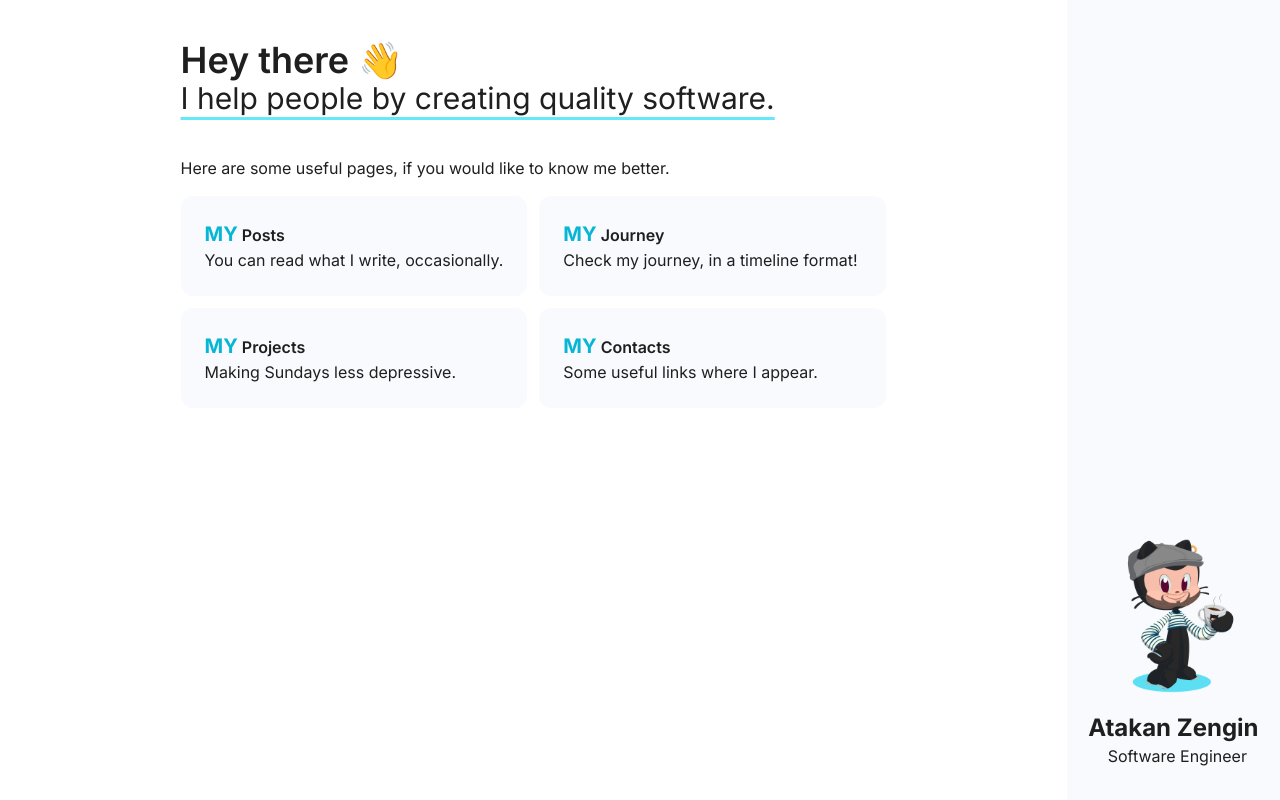
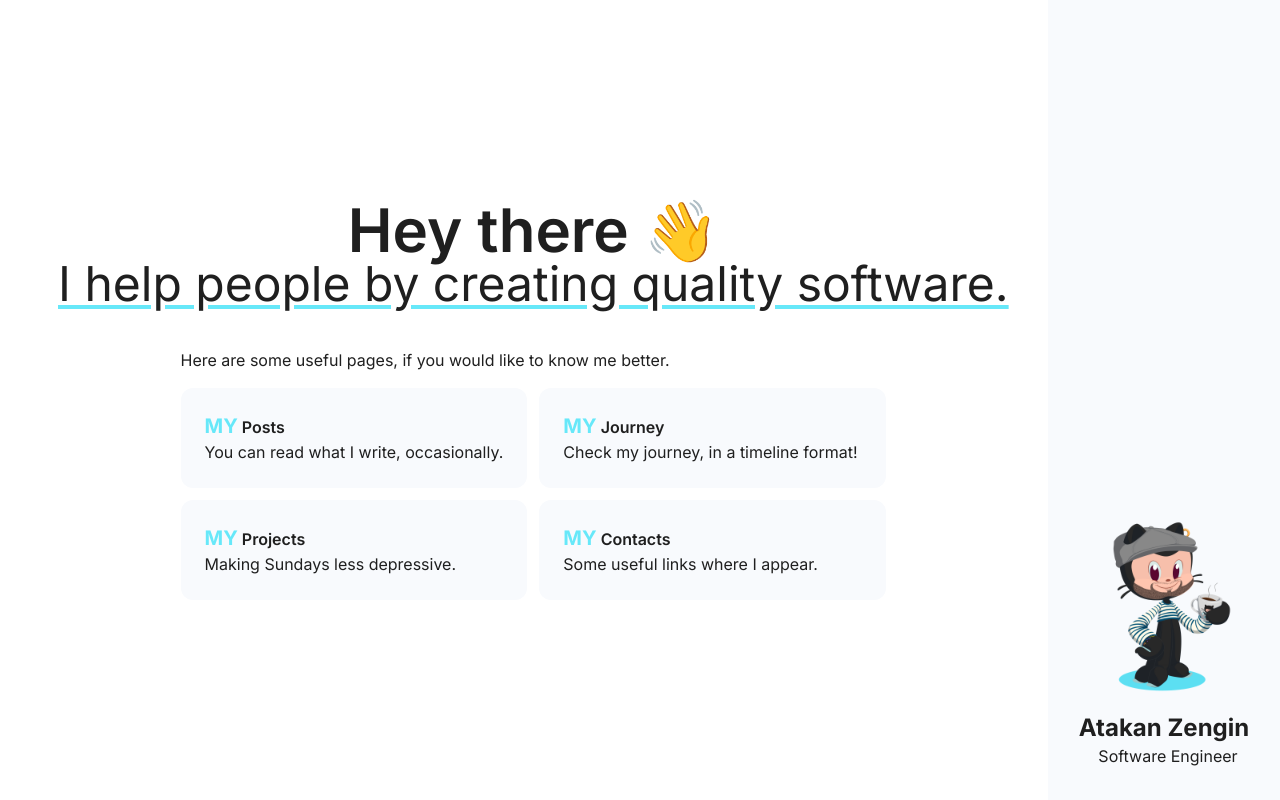
Before and after one commit to atakanzen/atakanzen.com, a Next.js app: page / in a window 1280 px wide. Built offline with nearby package versions, Linux system fonts and the light colour scheme.

Commit message:
Add post retrieve logic with mdx and static paths, and talwind typography

```diff
--- a/components/CardNavigation.tsx
+++ b/components/CardNavigation.tsx
@@ -15,10 +15,7 @@ const CardNavigation = ({ href, title, description }: CardNavigationProps) => {
       className="group p-6 bg-miowhite-50 xl:hover:bg-cyan-50 dark:bg-miogray-100 dark:hover:xl:bg-miogray-50 rounded-xl"
     >
       <h5 className="text-l font-semibold">
-        <span className="text-cyan-500 dark:text-cyan-300 font-bold text-xl">
-          MY
-        </span>{" "}
-        {title}
+        <span className="text-cyan-300 font-bold text-xl">MY</span> {title}
       </h5>
       <p>{description}</p>
     </Link>
--- a/components/Layout.tsx
+++ b/components/Layout.tsx
@@ -9,18 +9,17 @@ type LayoutProps = {
 
 export default function Layout({ children }: LayoutProps) {
   return (
-    <div>
+    <>
       <div
-        className={`${inter.className} h-screen grid grid-rows-6 xl:grid-rows-1 grid-cols-1 xl:grid-cols-12`}
+        className={`${inter.className} sm:h-screen grid grid-cols-1 xl:grid-rows-1 xl:grid-cols-12`}
       >
-        <div className="row-start-1 row-span-1 xl:col-span-2  xl:col-start-11">
+        <div className="xl:fixed xl:right-0 xl:bottom-0 row-start-1 row-span-1 xl:col-span-2  xl:col-start-11 ">
           <Sidebar />
         </div>
-
-        <main className="mx-auto p-10 col-span-12 row-span-5 row-start-2 col-start-1 xl:col-span-10  xl:row-start-1 ">
-          {children}
-        </main>
+        <div className="col-span-1 row-span-6 row-start-2 col-start-1 xl:col-span-10  xl:row-start-1 xl:row-span-1">
+          <main className="mx-auto p-4 h-full">{children}</main>
+        </div>
       </div>
-    </div>
+    </>
   );
 }
--- a/components/Sidebar.tsx
+++ b/components/Sidebar.tsx
@@ -1,8 +1,8 @@
 import Image from "next/image";
+import Link from "next/link";
 
 export default function Sidebar() {
   return (
-    // <aside className="xl:left-auto xl:fixed xl:top-0 xl:h-screen xl:bottom-0 xl:right-0 bg-gray-800 xl:w-80 p-4 xl:pb-9">
     <aside className="bg-gradient-to-b from-cyan-100 dark:from-miogray-100 xl:from-miowhite-50 xl:bg-miowhite-50 xl:dark:bg-miogray-100 xl:dark:from-miogray-100 p-4 xl:h-screen">
       <div className="flex flex-row-reverse xl:flex-col h-full items-center justify-between xl:justify-end gap-2">
         {/* Dynamic sized profile photo based on breakpoint */}
@@ -30,9 +30,13 @@ export default function Sidebar() {
         </div>
         {/* Title */}
         <div className="flex items-center justify-center divide-x-2 divide-miogray-100 dark:divide-miowhite-50 text-center xl:flex-col xl:mb-4 xl:divide-x-0">
-          <h1 className="text-base xs:text-xl  xl:text-2xl 2xl:text-3xl font-bold pr-2 xl:pr-0">
-            Atakan Zengin
-          </h1>
+          <Link href="/">
+            {" "}
+            <h1 className="text-base xs:text-xl  xl:text-2xl 2xl:text-3xl font-bold pr-2 xl:pr-0">
+              Atakan Zengin
+            </h1>
+          </Link>
+
           <h2 className="text-sm xs:text-base xl:text-l 2xl:text-xl text-mioblack dark:text-slate-500 pl-2">
             Software Engineer
           </h2>
--- a/package.json
+++ b/package.json
@@ -23,5 +23,8 @@
     "react-dom": "18.2.0",
     "tailwindcss": "3.3.1",
     "typescript": "5.0.4"
+  },
+  "devDependencies": {
+    "@tailwindcss/typography": "^0.5.9"
   }
 }
--- a/pages/404.tsx
+++ b/pages/404.tsx
@@ -6,26 +6,29 @@ const Custom404 = () => {
     <div className="flex flex-col h-full items-center justify-center  gap-8">
       <h3 className="text-5xl font-bold ">
         Error{" "}
-        <span className="underline decoration-wavy underline-offset-8 decoration-orange-600">
+        <span className="underline decoration-wavy underline-offset-8 decoration-orange-400">
           404
         </span>{" "}
         🫣
       </h3>
       <div className="text-center">
         <p className="text-xl">
-          Seems like you try to reached a page that does not exist!
+          Seems like you tried to reach a page that does not exist!
         </p>
-        <p className="text-slate-400 ">
+        <p className="dark:text-slate-400 ">
           If you think something is wrong,{" "}
           <a
-            className="text-cyan-300 hover:text-cyan-200 underline"
+            className="text-cyan-500 dark:text-cyan-300 dark:hover:text-cyan-200 underline"
             href="mailto:atakanzzengin@gmail.com"
           >
             hit me up!
           </a>
         </p>
       </div>
-      <Link href="/" className="p-4 bg-miogray-100 hover:bg-miogray-50 rounded">
+      <Link
+        href="/"
+        className="p-4 bg-miowhite-50 hover:bg-cyan-50 dark:bg-miogray-100 dark:hover:bg-miogray-50 rounded"
+      >
         Back to homepage
       </Link>
     </div>
--- a/pages/index.tsx
+++ b/pages/index.tsx
@@ -27,17 +27,17 @@ const navigationCards: CardNavigationProps[] = [
 
 export default function Home() {
   return (
-    <div className="flex flex-col items-center  xl:items-start gap-10">
-      <div>
+    <div className="flex flex-col items-center justify-center md:h-full gap-10">
+      <div className="text-center">
         <div className="group">
-          <h3 className="text-3xl xl:text-4xl font-semibold">
+          <h3 className="text-3xl xl:text-6xl font-semibold">
             Hey there{" "}
             <span className="group-hover:rotate-45 duration-500 inline-block">
               👋
             </span>
           </h3>
         </div>
-        <h4 className="text-2xl xl:text-3xl underline decoration-cyan-300 underline-offset-8 decoration-solid">
+        <h4 className="text-2xl xl:text-5xl underline decoration-cyan-300 underline-offset-4 decoration-solid">
           I help people by creating quality software.
         </h4>
       </div>
--- /dev/null
+++ b/pages/posts/[slug].tsx
@@ -0,0 +1,66 @@
+import { POST_PATHS, postFilePaths } from "@/utils/mdxUtils";
+import fs from "fs";
+import { GetStaticPaths, GetStaticProps } from "next";
+import path from "path";
+import React from "react";
+import { serialize } from "next-mdx-remote/serialize";
+import { MDXRemote, MDXRemoteSerializeResult } from "next-mdx-remote";
+import Link from "next/link";
+
+type Props = {
+  mdxSource: MDXRemoteSerializeResult<
+    Record<string, unknown>,
+    Record<string, unknown>
+  >;
+};
+
+// const components = {
+//   Link,
+// };
+
+const PostPage = ({ mdxSource }: Props) => {
+  return (
+    <div className="flex flex-col items-start p-4 divide-y-2 gap-4 xl:max-w-4xl mx-auto">
+      <div className="">
+        <Link
+          href="/posts"
+          className="p-2 rounded-md bg-miowhite-50 hover:bg-cyan-50 dark:bg-miogray-100 dark:hover:bg-miogray-50"
+        >
+          Back to posts
+        </Link>
+      </div>
+      <article className="prose pt-4 dark:prose-invert prose-l max-w-none prose-a:text-sky-500 prose-a:underline">
+        <h3 className="text-2xl font-bold">
+          {mdxSource.frontmatter.title as String}
+        </h3>
+        <MDXRemote {...mdxSource} />
+      </article>
+    </div>
+  );
+};
+
+export const getStaticProps: GetStaticProps = async ({ params }) => {
+  const postFilePath = path.join(POST_PATHS, `${params?.slug}.mdx`);
+  const source = fs.readFileSync(postFilePath);
+
+  const mdxSource = await serialize(source, { parseFrontmatter: true });
+
+  return {
+    props: {
+      mdxSource,
+    },
+  };
+};
+
+export const getStaticPaths: GetStaticPaths = (context) => {
+  const paths = postFilePaths
+    .map((fp) => fp.replace(/\.mdx?$/, ""))
+    .map((slug) => ({ params: { slug } }));
+
+  return {
+    paths,
+    fallback: false,
+  };
+};
+
+export default PostPage;
--- a/pages/posts/index.tsx
+++ b/pages/posts/index.tsx
@@ -1,10 +1,9 @@
 import { POST_PATHS, postFilePaths } from "@/utils/mdxUtils";
-import { GetStaticProps, NextPage } from "next";
-import { serialize } from "next-mdx-remote/serialize";
+import { GetStaticProps } from "next";
 import fs from "fs";
 import Link from "next/link";
 import path from "path";
-import { MDXRemoteSerializeResult } from "next-mdx-remote";
+
 import matter from "gray-matter";
 
 type Post = {
@@ -18,17 +17,17 @@ type Props = {
 
 const Posts = ({ posts }: Props) => {
   return (
-    <div className="w-full">
+    <div className="flex flex-col items-start justify-center max-w-2xl mx-auto">
       <Link href="/" className="underline mb-5">
         Back to homepage
       </Link>
       <h3 className="text-4xl my-3">Posts 🖨️</h3>
-      <ul className="flex flex-col items-start gap-4">
+      <ul className="flex flex-col items-start gap-4 w-full">
         {posts.map((p, i) => (
           <Link
             key={i}
             href={`/posts/${p.path}`}
-            className="max-w-4xl border-solid p-4 bg-miowhite-50 dark:bg-miogray-100 rounded-lg rounded-l-none"
+            className="w-full border-solid p-4 max-w-2xl bg-miowhite-50 dark:bg-miogray-100 rounded-lg rounded-l-none"
           >
             <h4 className="text-cyan-500 dark:text-cyan-300 font-extrabold text-2xl">
               {p.metadata.title}
--- a/tailwind.config.js
+++ b/tailwind.config.js
@@ -31,5 +31,5 @@ module.exports = {
       },
     },
   },
-  plugins: [],
+  plugins: [require("@tailwindcss/typography")],
 };
```
Also changed, not shown: posts/hello-world.mdx (+23 -3 lines), 1 other file (tests, documents, lock files or other folders).
